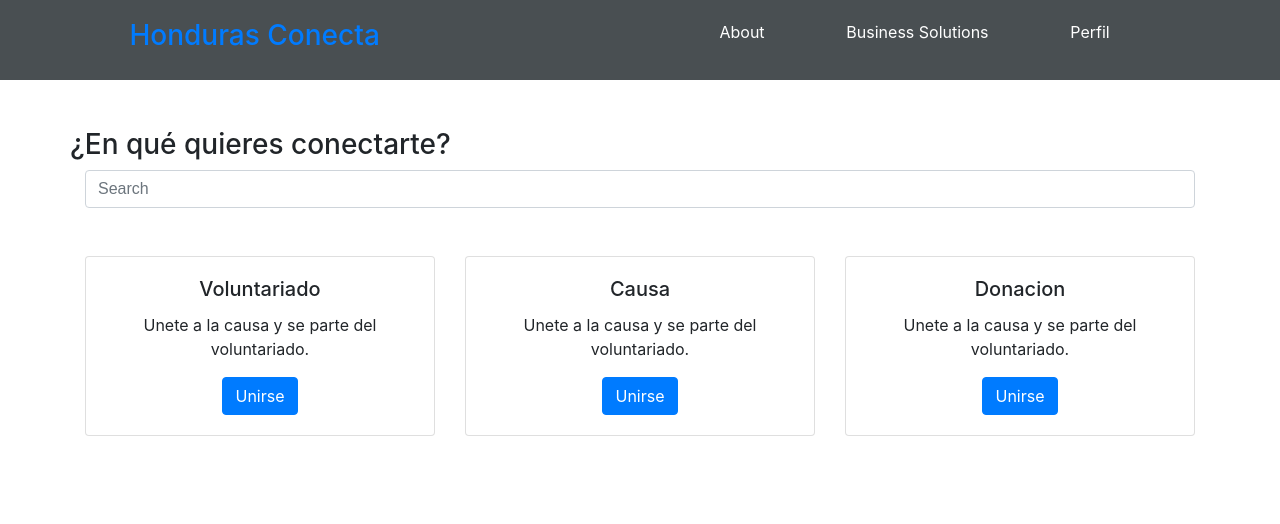
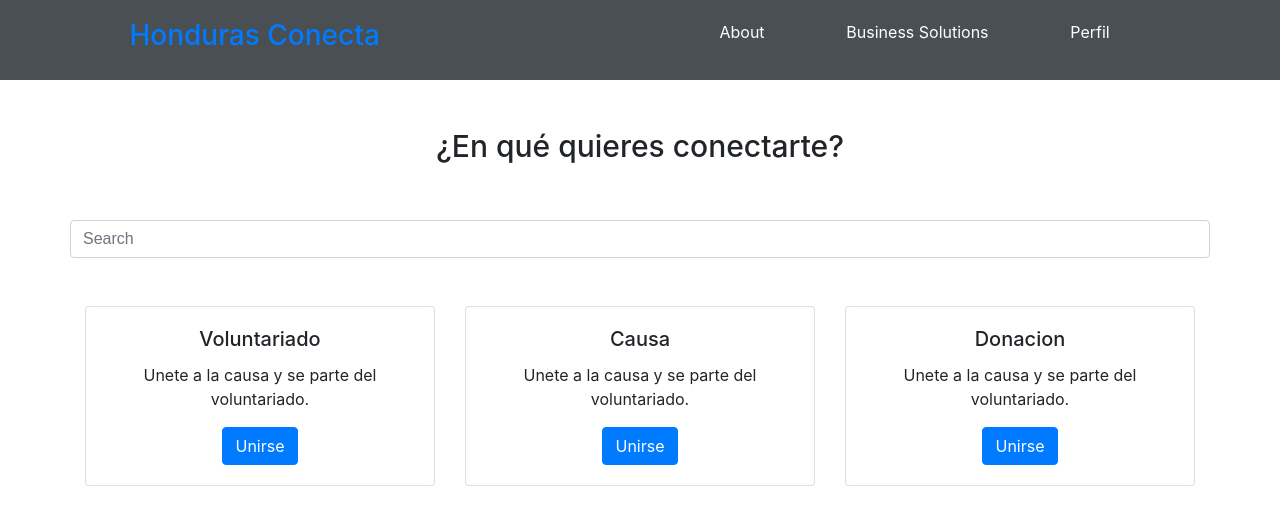
Before and after one commit to mario-galindo/honduras-conecta-frontend, a React (Create React App) app: page / in a window 1280 px wide. Shown: the top 524 px of the page. Built offline with nearby package versions, Linux system fonts and the light colour scheme.

Commit message:
add width 100%

```diff
--- a/src/App.css
+++ b/src/App.css
@@ -17,14 +17,12 @@
 }
 
 .App-header {
-  background-color: #282c34;
-  min-height: 100vh;
   display: flex;
   flex-direction: column;
   align-items: center;
   justify-content: center;
-  font-size: calc(10px + 2vmin);
-  color: white;
+  font-size: calc(14px + 2vmin);
+  width: 100%;
 }
 
 
--- a/src/App.js
+++ b/src/App.js
@@ -54,10 +54,10 @@ class App extends Component {
 const Home = () => (
   <div>
     <div class="container">
-    <div class="mt-5 row">
-      <h3>¿En qué quieres conectarte?</h3>
+    <div class="mt-5 row ">
+      <h3 className="App-header">¿En qué quieres conectarte?</h3>
       </div>
-      <div class=" mt-5row">
+      <div class=" mt-5 row">
       <input class="form-control" type="text" placeholder="Search" aria-label="Search"></input>
       </div>
   <div class="mt-5 row">
```
